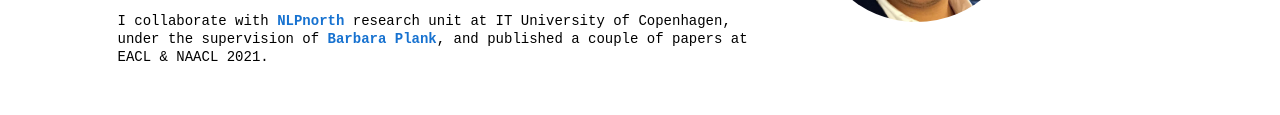
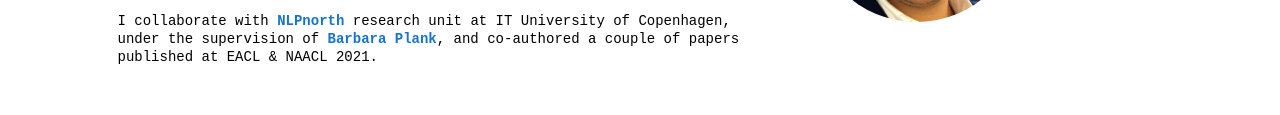
Before and after one commit to ibrahimsharaf/ibrahimsharaf.github.io, a plain HTML site: page index.html in a window 1280 px wide. Shown: the part 278-393 px from the top of the page. Drawn offline with Linux system fonts and the light colour scheme.

Commit message:
Update index.html

```diff
--- a/index.html
+++ b/index.html
@@ -32,7 +32,7 @@
 
 	      <p><tt>I have more than four years of experience working in the industry, prior to Factmata I worked at Mawdoo3 (world's most visited Arabic website), K2 Integrity (AI for Cyber Defense), Yaoota (MENA's premier shopping search engine), and Microsoft Research Lab in Cairo (Bing).</tt></p>
 
-		    <p><tt>I collaborate with <a href="https://nlpnorth.github.io/"> <tt><b>NLPnorth</b></tt></a> research unit at IT University of Copenhagen, under the supervision of <a href="https://bplank.github.io/"> <tt><b>Barbara Plank</b></tt></a>, and published a couple of papers at EACL & NAACL 2021.</tt></p>
+		    <p><tt>I collaborate with <a href="https://nlpnorth.github.io/"> <tt><b>NLPnorth</b></tt></a> research unit at IT University of Copenhagen, under the supervision of <a href="https://bplank.github.io/"> <tt><b>Barbara Plank</b></tt></a>, and co-authored a couple of papers published at EACL & NAACL 2021.</tt></p>
 
 
             </td>
```
